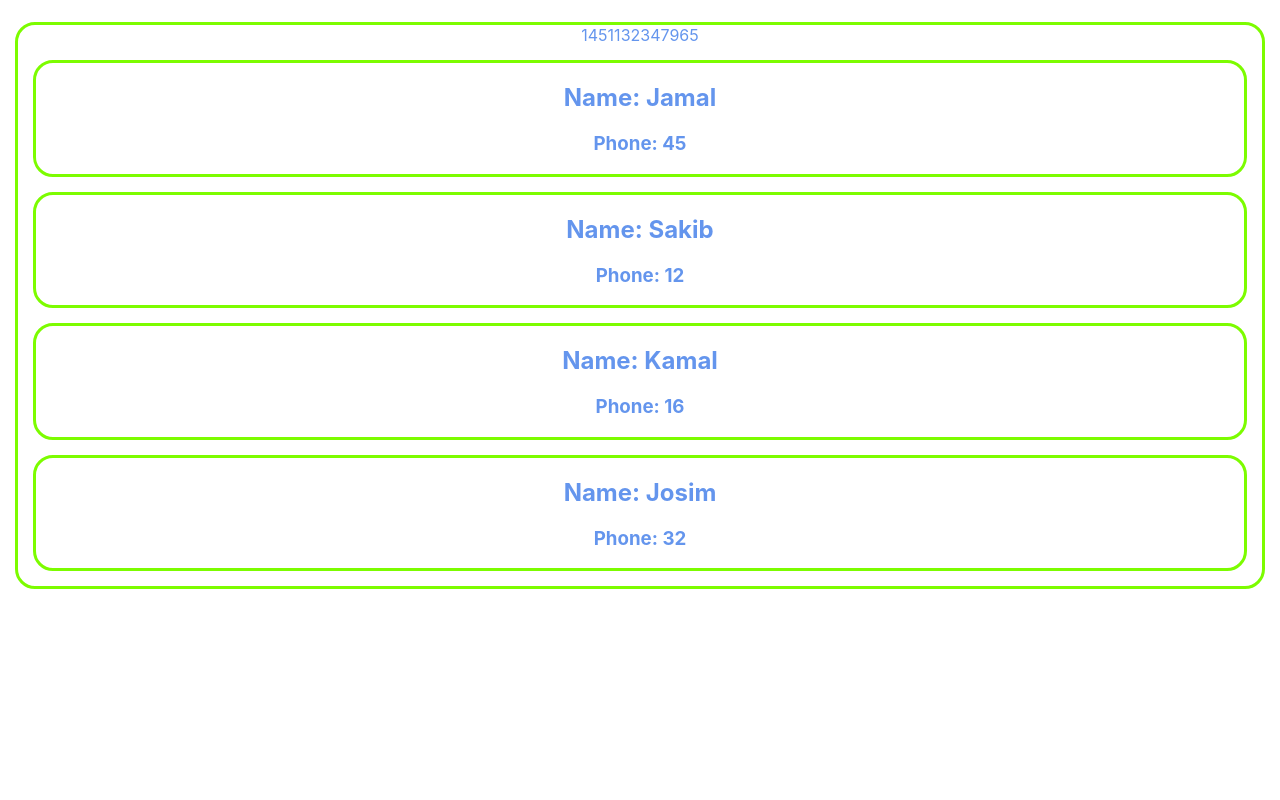
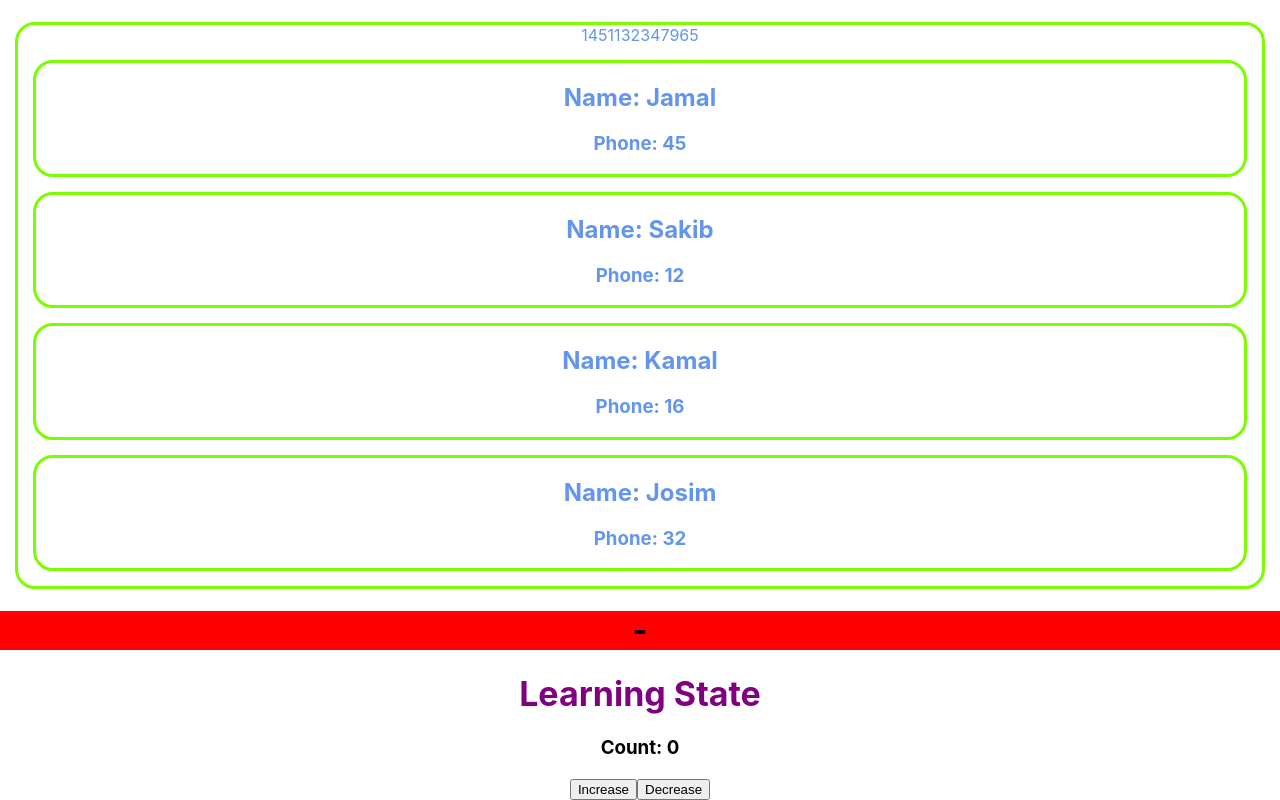
Before and after one commit to khaled39ab/Basic-React, a React (Create React App) app: page / in a window 1280 px wide. Shown: the part 2121-2921 px from the top of the page. Before the commit the page ends 2725 px from the top, so only its background shows below. Built offline with nearby package versions, Linux system fonts and the light colour scheme.

Commit message:
Learning state

```diff
--- a/src/App.js
+++ b/src/App.js
@@ -1,4 +1,5 @@
 // import logo from './logo.svg';
+import { useState } from 'react';
 import './App.css';
 
 const internal = {
@@ -40,6 +41,13 @@ function App() {
       <h1 style={{color:'purple', fontSize:'34px'}}>Multiple components from an array of objects</h1>
 
       <Students></Students>
+
+      <h1 style={{backgroundColor:'red'}}>-</h1>
+
+      <h1 style={{color:'purple', fontSize:'34px'}}>Learning State</h1>
+
+      <Counter></Counter>
+
     </div>
   );
 }
@@ -100,4 +108,21 @@ function Students(){
   )
 }
 
+function Counter(){
+  const [count, setCount] = useState(0);
+  // const increaseCount = () =>{
+  //   const newCount = count + 1;
+  //   setCount(newCount);
+  // }
+  const increaseCount = () =>setCount(count + 1);
+  const decreaseCount = () => setCount(count - 1);
+  return (
+    <div>
+      <h3>Count: {count}</h3>
+      <button onClick={increaseCount}>Increase</button>
+      <button onClick={decreaseCount}>Decrease</button>
+    </div>
+  )
+}
+
 export default App;
```
